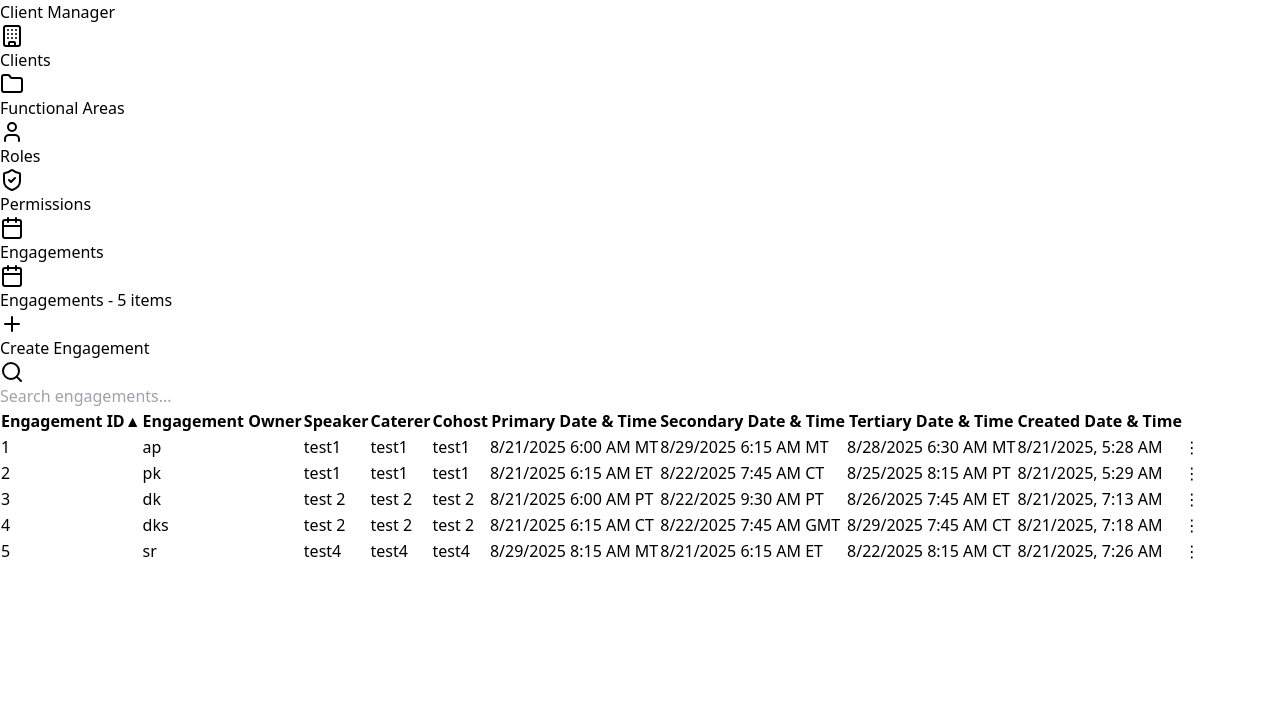
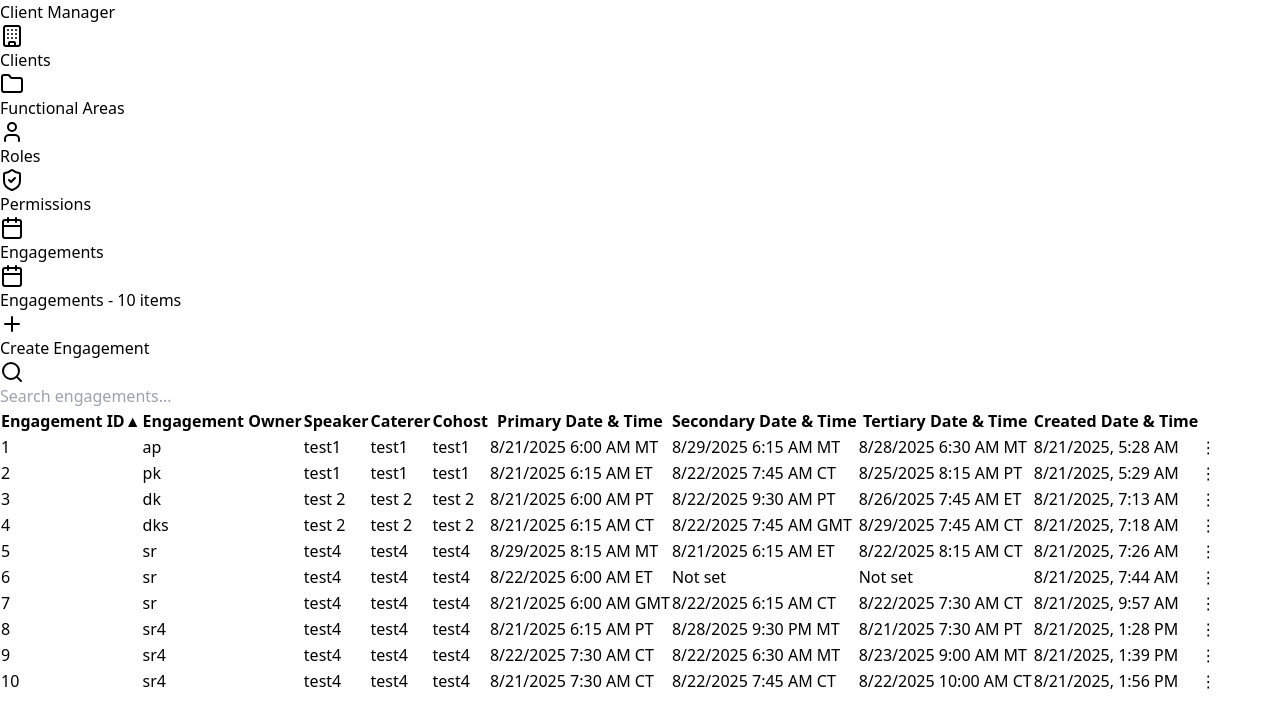
Before and after one commit to Pkpraveen20/clienttask-1, a React (Vite) app: page /engagements in a window 1280 px wide. Shown: the top 728 px of the page. Built offline with nearby package versions, Linux system fonts and the light colour scheme; data requests are answered from the project's data file.

Commit message:
engament update before ui2

```diff
--- a/db.json
+++ b/db.json
@@ -256,6 +256,126 @@
         "id": "06e5be51-37ba-4313-995a-52b4d644b9ee"
       },
       "createdDateTime": "2025-08-21T07:26:10.718Z"
+    },
+    {
+      "id": 6,
+      "engagementOwner": "sr",
+      "speaker": "test4",
+      "caterer": "test4",
+      "cohost": "test4",
+      "primaryDateTime": {
+        "date": "2025-08-22",
+        "time": "06:00",
+        "timezone": "ET",
+        "id": "87d7f8d1-4d5c-4f46-86ce-5c297ae261b7"
+      },
+      "secondaryDateTime": "-",
+      "tertiaryDateTime": "-",
+      "createdDateTime": "2025-08-21T07:44:11.263Z"
+    },
+    {
+      "id": 7,
+      "engagementOwner": "sr",
+      "speaker": "test4",
+      "caterer": "test4",
+      "cohost": "test4",
+      "primaryDateTime": {
+        "date": "2025-08-21",
+        "time": "06:00",
+        "timezone": "GMT",
+        "id": "1623d5f5-554a-4d14-8380-56e7bf8a0b54"
+      },
+      "secondaryDateTime": {
+        "date": "2025-08-22",
+        "time": "06:15",
+        "timezone": "CT",
+        "id": "339ad3c5-0a46-47a7-8a17-996e1bce29cf"
+      },
+      "tertiaryDateTime": {
+        "date": "2025-08-22",
+        "time": "07:30",
+        "timezone": "CT",
+        "id": "6d054100-f129-43a9-8a16-8b52b379823d"
+      },
+      "createdDateTime": "2025-08-21T09:57:23.982Z"
+    },
+    {
+      "id": 8,
+      "engagementOwner": "sr4",
+      "speaker": "test4",
+      "caterer": "test4",
+      "cohost": "test4",
+      "primaryDateTime": {
+        "date": "2025-08-21",
+        "time": "06:15",
+        "timezone": "PT",
+        "id": "6dc8c70e-1ef9-4901-b5aa-0995c40a3ae9"
+      },
+      "secondaryDateTime": {
+        "date": "2025-08-28",
+        "time": "21:30",
+        "timezone": "MT",
+        "id": "6b7bd4c0-a22a-46d8-b2eb-eefe43e8462a"
+      },
+      "tertiaryDateTime": {
+        "date": "2025-08-21",
+        "time": "07:30",
+        "timezone": "PT",
+        "id": "e99681ba-2b9b-4be9-b756-0dce9a997259"
+      },
+      "createdDateTime": "2025-08-21T13:28:35.511Z"
+    },
+    {
+      "id": 9,
+      "engagementOwner": "sr4",
+      "speaker": "test4",
+      "caterer": "test4",
+      "cohost": "test4",
+      "primaryDateTime": {
+        "date": "2025-08-22",
+        "time": "07:30",
+        "timezone": "CT",
+        "id": "0d0d4806-33d2-419a-975f-f329f799e3af"
+      },
+      "secondaryDateTime": {
+        "date": "2025-08-22",
+        "time": "06:30",
+        "timezone": "MT",
+        "id": "80127953-452a-4a5c-b3e4-4c2ba27b96b3"
+      },
+      "tertiaryDateTime": {
+        "date": "2025-08-23",
+        "time": "09:00",
+        "timezone": "MT",
+        "id": "87e9fdf8-7658-43b2-b994-d412e4484e00"
+      },
+      "createdDateTime": "2025-08-21T13:39:53.065Z"
+    },
+    {
+      "id": 10,
+      "engagementOwner": "sr4",
+      "speaker": "test4",
+      "caterer": "test4",
+      "cohost": "test4",
+      "primaryDateTime": {
+        "date": "2025-08-21",
+        "time": "07:30",
+        "timezone": "CT",
+        "id": "08289c6a-a507-43d5-a7f4-ed23defc4884"
+      },
+      "secondaryDateTime": {
+        "date": "2025-08-22",
+        "time": "07:45",
+        "timezone": "CT",
+        "id": "e1489e69-6ac4-46af-8f0e-a3b8f34e42c0"
+      },
+      "tertiaryDateTime": {
+        "date": "2025-08-22",
+        "time": "10:00",
+        "timezone": "CT",
+        "id": "9054d483-7c3e-474e-8c77-97fb6d15250b"
+      },
+      "createdDateTime": "2025-08-21T13:56:44.205Z"
     }
   ]
 }
--- a/src/components/dateTimePicker.tsx
+++ b/src/components/dateTimePicker.tsx
@@ -58,7 +58,7 @@ export default function DateTimePicker({
         date: DateTime.fromJSDate(selectedDate).toFormat("yyyy-MM-dd"),
         time: selectedTime,
         timezone: selectedTimezone,
-        // id: undefined
+        id: undefined
       };
 
       if (
@@ -94,28 +94,33 @@ export default function DateTimePicker({
     return `${displayHour}:${minutes} ${ampm}`;
   };
 
+
+
   return (
   <div className="space-y-3">
     <label className="block text-sm font-medium text-gray-700">
       {label} {required && <span className="text-red-500">*</span>}
     </label>
 
-      <div className="grid grid-cols-1 md:grid-cols-2 gap-4">
+    <div className="flex flex-col md:flex-row gap-4">
+      <div className="flex-1">
         <DatePicker
           selected={selectedDate}
           onChange={(date) => setSelectedDate(date)}
           dateFormat="dd/MM/yyyy"
           inline
-          calendarClassName="border border-gray-200 rounded-md p-2"
+          calendarClassName="border border-gray-200 rounded-md p-1"
           locale={enGB}
           minDate={new Date()}
         />
+      </div>
 
-        <div>
+      <div className="">
+        <div className="  mb-3">
           <select
             value={selectedTimezone}
             onChange={(e) => setSelectedTimezone(e.target.value)}
-            className="w-full px-3 py-2 border rounded-md"
+            className="w-full  px-3 py-2 border rounded-md"
           >
             <option value="">Select Timezone</option>
             {TIMEZONES.map((tz) => (
@@ -124,8 +129,9 @@ export default function DateTimePicker({
               </option>
             ))}
           </select>
+        </div>
 
-          <div className="mt-3 grid grid-cols-4 sm:grid-cols-5 lg:grid-cols-6 gap-2">
+        <div className="grid grid-cols-3 sm:grid-cols-4 lg:grid-cols-5 gap-2">
           {TIME_SLOTS.map((time) => {
             const disabled = isTimeSlotDisabled(time);
             const isSelected = selectedTime === time;
@@ -152,4 +158,5 @@ export default function DateTimePicker({
     </div>
   </div>
 );
+
 }
--- a/src/modules/engagement/engagementForm.tsx
+++ b/src/modules/engagement/engagementForm.tsx
@@ -9,6 +9,7 @@ const timezoneMap: Record<string, string> = {
     ET: "America/New_York",
     CT: "America/Chicago",
     PT: "America/Los_Angeles",
+    UTC: "UTC",
   };
 
   function formatSlot(slot: DateTimeSlot) {
@@ -31,16 +32,47 @@ function isBlocked(newSlot: DateTimeSlot, slots: DateTimeSlot[]) {
       { zone: slotTz }
     );
     if (!slotDate.isValid || !current.isValid) return false;
-    const bufferStart = slotDate.minus({ minutes: 30 });
-    const bufferEnd = slotDate.plus({ minutes: 30 });
+    const bufferStart = slotDate.minus({ minutes: 15 });
+    const bufferEnd = slotDate.plus({ minutes: 15 });
     return current >= bufferStart && current <= bufferEnd;
   });
 }
 
+function getDisabledSlots(slots: DateTimeSlot[]) {
+  const all: DateTimeSlot[] = [];
+
+  slots.forEach((slot) => {
+    const tz = timezoneMap[slot.timezone] || "UTC";
+    const slotDate = DateTime.fromFormat(
+      `${slot.date} ${slot.time}`,
+      "yyyy-MM-dd HH:mm",
+      { zone: tz }
+    );
+
+    if (slotDate.isValid) {
+      all.push(slot);
+
+      for (let minutes = -30; minutes <= 30; minutes += 15) {
+        if (minutes === 0) continue;
+        const buffered = slotDate.plus({ minutes });
+        all.push({
+          ...slot,
+          id: `${slot.id}-buffer-${minutes}`,
+          date: buffered.toFormat("yyyy-MM-dd"),
+          time: buffered.toFormat("HH:mm"),
+        });
+      }
+    }
+  });
+
+  return all;
+}
+
+
+
 interface EngagementFormProps {
   onClose: () => void;
 }
-
   export default function EngagementForm({ onClose }: EngagementFormProps) {
     const [step, setStep] = useState<1 | 2>(1);
     const [form, setForm] = useState<
@@ -118,11 +150,11 @@ export default function EngagementForm({ onClose }: EngagementFormProps) {
       if (errors[name]) setErrors((prev) => ({ ...prev, [name]: "" }));
     }
 
-  function handleSlotFieldChange(field: keyof DateTimeSlot, value: string) {
-    setSlotPicker((prev) => ({ ...prev, [field]: value }));
-    if (errors["slotPicker"])
-      setErrors((prev) => ({ ...prev, slotPicker: "" }));
-  }
+    // function handleSlotFieldChange(field: keyof DateTimeSlot, value: string) {
+    //   setSlotPicker((prev) => ({ ...prev, [field]: value }));
+    //   if (errors["slotPicker"])
+    //     setErrors((prev) => ({ ...prev, slotPicker: "" }));
+    // }
 
     function handleAddSlot() {
       const slotToAdd = { ...slotPicker, id: crypto.randomUUID() };
@@ -140,6 +172,7 @@ export default function EngagementForm({ onClose }: EngagementFormProps) {
         if (isBlocked(slotToAdd, form.dateTime)) {
           setErrors((prev) => ({
             ...prev,
+
             slotPicker: "This slot overlaps with an existing slot",
           }));
           return;
@@ -185,6 +218,7 @@ export default function EngagementForm({ onClose }: EngagementFormProps) {
         tertiaryDateTime: form.dateTime[2] ?? "-",
       });
     }
+  const disabledSlots = getDisabledSlots(form.dateTime);
 
 
     return (
@@ -297,12 +331,13 @@ export default function EngagementForm({ onClose }: EngagementFormProps) {
         )}
 
         {step === 2 && (
-        <div className="space-y-4">
+          <div className="space-y-6">
             <h3 className="text-lg font-medium text-gray-900">
               Date and Time Selection
             </h3>
-          <div className="flex flex-col md:flex-row gap-8">
-            <div className="md:w-2/3 border border-gray-200 rounded-lg p-4 bg-blue-50">
+            <div className="flex flex-col md:flex-row gap-10">
+              <div className=" rounded-lg p-2">
+
                 <DateTimePicker
                   value={slotPicker.date && slotPicker.time ? slotPicker : null}
                   onChange={(slot) => {
@@ -310,13 +345,13 @@ export default function EngagementForm({ onClose }: EngagementFormProps) {
                   }}
                   label="Pick Date & Time"
                   required={true}
-                disabledSlots={form.dateTime}
+                disabledSlots={disabledSlots}
                 />
-
+              <div className="flex justify-end mb-3">
                 <button
                   type="button"
                   onClick={handleAddSlot}
-                className="mt-3 bg-blue-600 text-white px-4 py-2 rounded disabled:opacity-50"
+                  className="mt-3 bg-blue-600 text-white px-4 py-2 rounded disabled:opacity-50 "
                   disabled={
                     !slotPicker.date ||
                     !slotPicker.time ||
@@ -326,11 +361,13 @@ export default function EngagementForm({ onClose }: EngagementFormProps) {
                 >
                   Add Slot
                 </button>
+                </div>
+
                 {errors.slotPicker && (
                   <p className="text-red-500 text-sm mt-1">{errors.slotPicker}</p>
                 )}
-            </div>
-            <div className="md:w-1/3 border border-gray-300 rounded-lg p-4 h-auto bg-white">
+
+                <div className="md:w-3/3 border border-gray-300 rounded-lg p-4 h-auto bg-white ">
                 <div className="font-semibold mb-2">Selected Slots:</div>
                 {form.dateTime.length === 0 && (
                   <p className="text-sm text-gray-500">No slots selected yet.</p>
@@ -350,7 +387,7 @@ export default function EngagementForm({ onClose }: EngagementFormProps) {
                     </div>
                     <button
                       type="button"
-                    onClick={() => handleDeleteSlot(slot.id)}
+                      onClick={() => handleDeleteSlot(String(slot.id))}
                       className="text-red-500 text-xs ml-4"
                     >
                       Delete
@@ -371,6 +408,8 @@ export default function EngagementForm({ onClose }: EngagementFormProps) {
                   <p className="text-red-500 text-xs mt-1">{errors.dateTime}</p>
                 )}
               </div>
+              </div>
+
             </div>
           </div>
         )}
--- a/src/modules/engagement/engagementType.ts
+++ b/src/modules/engagement/engagementType.ts
@@ -1,7 +1,7 @@
-// import { Key } from "react";
+import { Key } from "react";
 
 export interface DateTimeSlot {
-  // id: Key | null | undefined;
+  id: Key | null | undefined;
   date: string;
   time: string;
   timezone: string;
```
Also changed, not shown: src/components/blockedtime.tsx (added, +38 -0 lines). Lines whose indentation alone changed are shown as unchanged.
